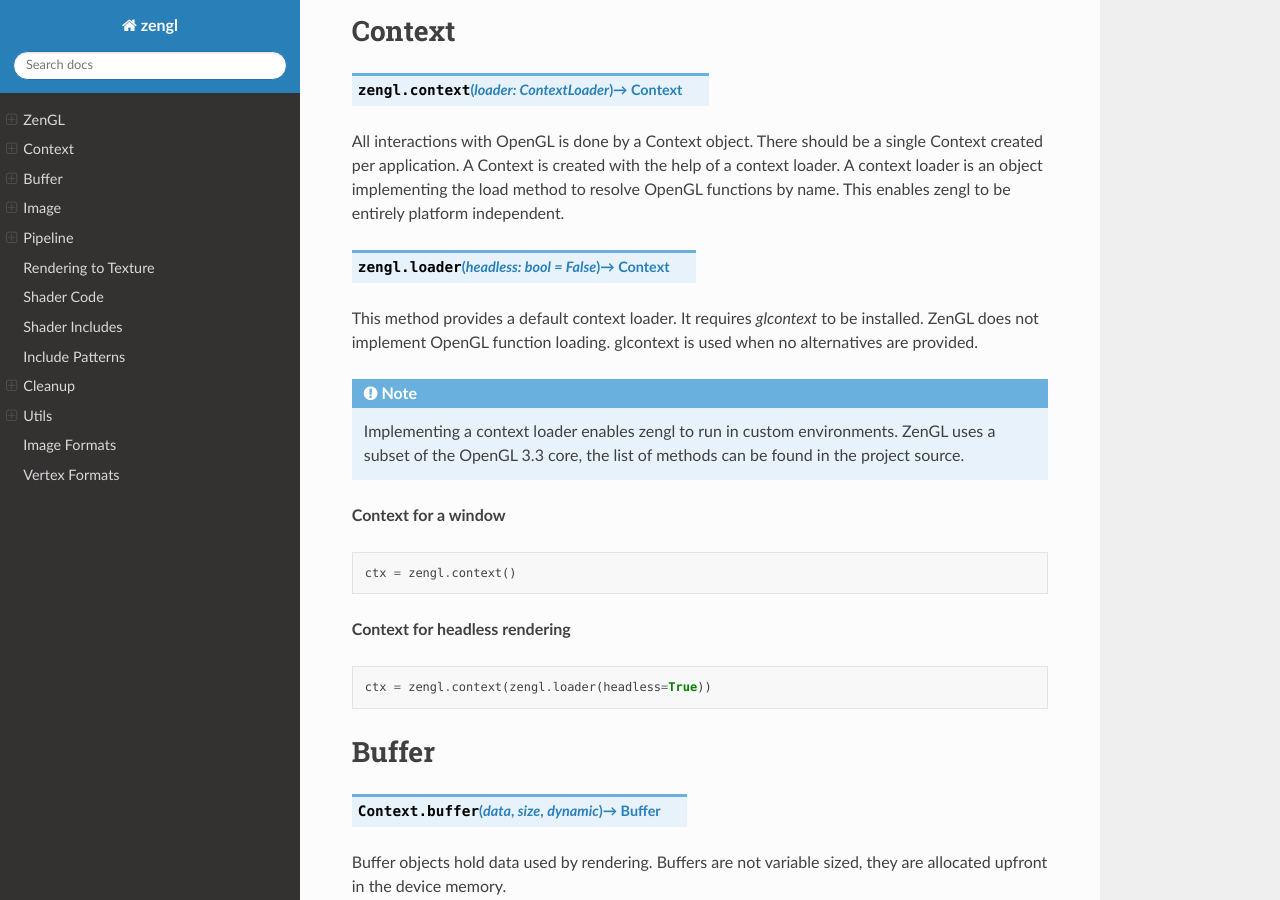
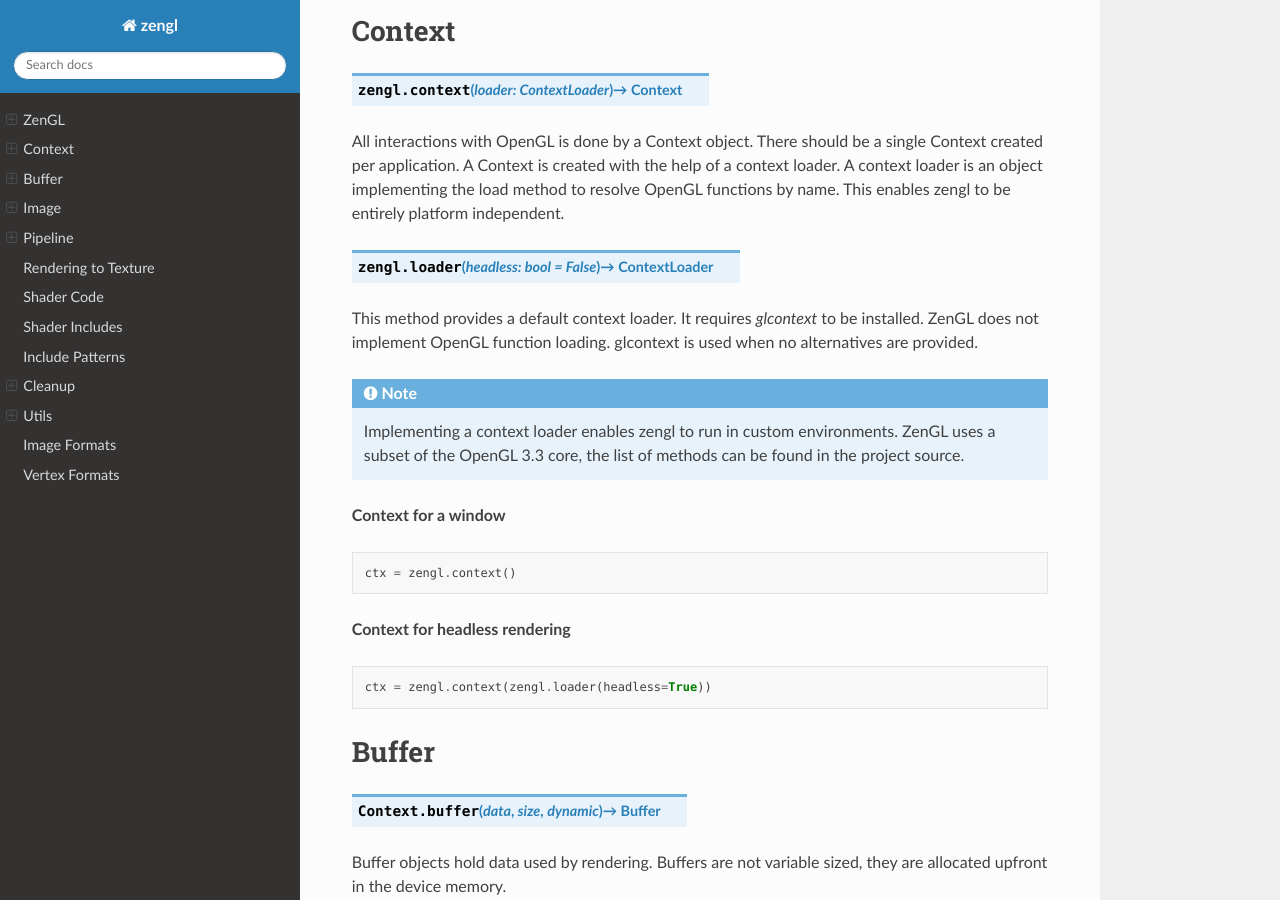
Before and after one commit to szabolcsdombi/zengl, a Sphinx documentation site: the page built from docs/index.rst, in a window 1280 px wide and 900 px high, scrolled down 1168 px. Built offline with Sphinx 7.4.7 and the Read the Docs theme 2.0.0, drawn with Linux system fonts in a browser that asks for light colours.

Commit message:
fix loader return type hint

```diff
--- a/docs/index.rst
+++ b/docs/index.rst
@@ -54,7 +54,7 @@
 A context loader is an object implementing the load method to resolve OpenGL functions by name.
 This enables zengl to be entirely platform independent.
 
-.. py:method:: zengl.loader(headless: bool = False) -> Context
+.. py:method:: zengl.loader(headless: bool = False) -> ContextLoader
 
 This method provides a default context loader. It requires `glcontext` to be installed.
 ZenGL does not implement OpenGL function loading. glcontext is used when no alternatives are provided.
```
